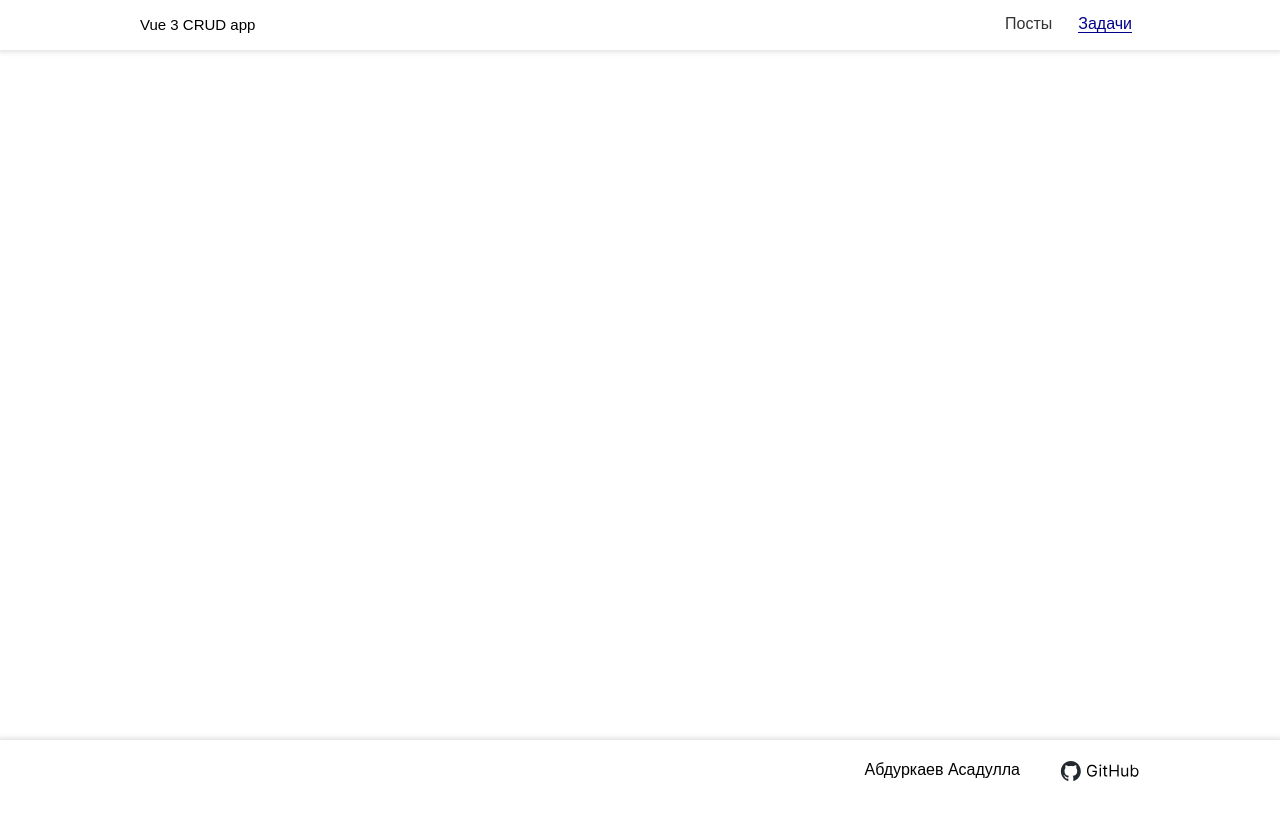
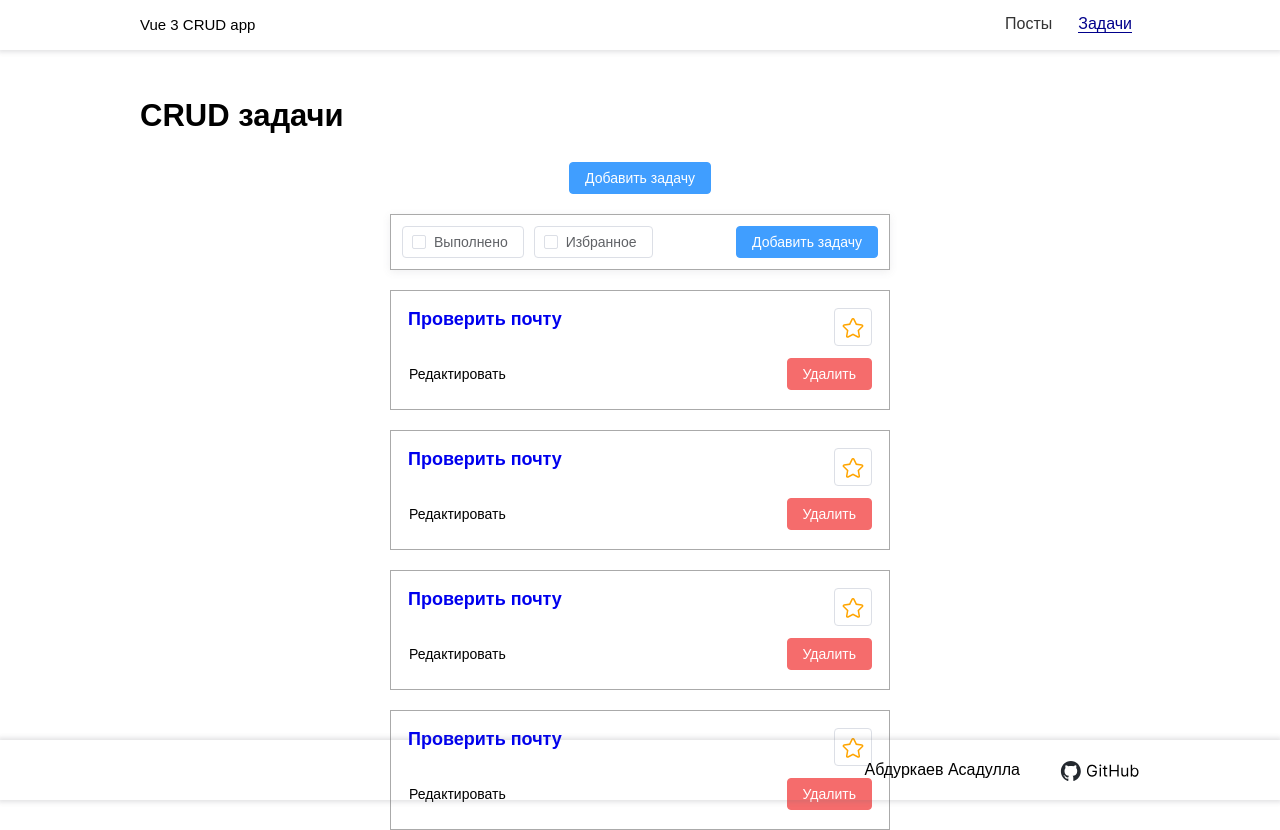
Before and after one commit to AlexandrPROTOS/vue-3-crud, a Vue app: page /tasks in a window 1280 px wide. Before the commit the page ends 800 px from the top, so only its background shows below. Built offline with nearby package versions, Linux system fonts and the light colour scheme.

Commit message:
process making basic structure of vue

```diff
--- a/src/App.vue
+++ b/src/App.vue
@@ -16,5 +16,18 @@ import { RouterView } from 'vue-router';
   <PageFooter />
 </template>
 
-<style lang="scss" scoped>
+<style lang="scss">
+main{
+  display: flex;
+  flex-direction: column;
+  margin-top: 48px;
+}
+
+.view-header{
+  margin: 0;
+  padding: 0;
+  font-size: 31px;
+  line-height: 36px;
+  color: rgb(0 0 0 );
+}
 </style>
--- /dev/null
+++ b/src/components/PostItem.vue
@@ -0,0 +1,48 @@
+<script setup>
+import { RouterLink } from 'vue-router';
+
+</script>
+
+<template>
+  <li class="posts-view__item post">
+    <RouterLink to="/postDetails" class="post__router-link">
+      <h3 class="post__name">
+        sunt aut facere repellat provident occaecati
+        excepturi optio reprehenderit
+      </h3>
+      <p class="post__text">Lorem ipsum dolor sit amet consectetur adipisicing elit. Dolor accusantium eius commodi modi est voluptatibus veniam maxime. Illo ab vel odio neque delectus molestiae, repellat aperiam facilis architecto doloremque nulla?</p>
+      <p class="post__id">user id:<span> 1</span></p>
+    </RouterLink>
+  </li>
+</template>
+
+<style lang="scss" scoped>
+
+.post{
+  width: calc(50% - 10px);
+
+  &__router-link{
+    display: flex;
+    flex-direction: column;
+    min-height: 186px;
+    padding: 17px;
+    gap: 16px;
+    text-decoration: none;
+    color: black;
+    cursor: pointer;
+    border: 1px solid rgb(170 170 170);
+  }
+
+  &__name,
+  &__text,
+  &__id{
+    margin: 0;
+    padding: 0;
+  }
+
+  &__id{
+    margin-left: auto;
+  }
+}
+
+</style>
--- /dev/null
+++ b/src/components/TaskItem.vue
@@ -0,0 +1,75 @@
+<script setup>
+
+</script>
+
+<template>
+  <li class="tasks-view__item task">
+    <RouterLink to="/taskDetails" class="task__router-link">
+      <div class="task__line1">
+        <h3 class="task__name">Проверить почту</h3>
+        <ElButton size="large" class="task__btn-favorite" />
+      </div>
+      <div class="task__line2">
+        <el-button type="text" class="task__btn-edit">Редактировать</el-button>
+        <el-button type="danger">Удалить</el-button>
+      </div>
+    </RouterLink>
+  </li>
+</template>
+
+<style lang="scss" scoped>
+
+.task{
+  border: 1px solid rgb(170 170 170);
+
+  &__router-link{
+    display: flex;
+    flex-direction: column;
+    min-height: 118px;
+    padding: 17px;
+    text-decoration: none;
+  }
+
+  &__router-link:visited{
+    color: black;
+  }
+
+  &__line1,
+  &__line2{
+  display: flex;
+  justify-content: space-between;
+  }
+
+  &__line1{
+  height: 38px;
+  }
+
+  &__name{
+  margin: 0;
+  padding: 0;
+  font-size: 18px;
+  line-height: 22px;
+  }
+
+  &__btn-favorite{
+    width: 38px;
+    height: 38px;
+    padding: 0;
+    font-size: 0;
+    background-image: url('../assets/icons/isfavoriteFalse.svg');
+    background-position: center;
+    background-repeat: no-repeat;
+  }
+
+  &__line2{
+  height: 32px;
+  margin-top: 12px;
+  }
+
+  &__btn-edit{
+    color: black;
+  }
+}
+
+
+</style>
--- a/src/main.js
+++ b/src/main.js
@@ -1,4 +1,4 @@
-import './assets/main.css';
+import './assets/main.scss';
 
 import { createPinia } from 'pinia';
 import { createApp } from 'vue';
--- a/src/router/index.js
+++ b/src/router/index.js
@@ -1,5 +1,8 @@
 import { createRouter, createWebHistory } from 'vue-router';
-import Posts from '../views/Posts.vue';
+import PostDetails from '../views/PostDetailsView.vue';
+import Posts from '../views/PostsView.vue';
+import TaskDetails from '../views/TaskDetailsView.vue';
+import Tasks from '../views/TasksView.vue';
 
 const router = createRouter({
   history: createWebHistory(import.meta.env.BASE_URL),
@@ -12,10 +15,17 @@ const router = createRouter({
     {
       path: '/tasks',
       name: 'tasks',
-      // route level code-splitting
-      // this generates a separate chunk (About.[hash].js) for this route
-      // which is lazy-loaded when the route is visited.
-      component: () => import('../views/Tasks.vue'),
+      component: Tasks,
+    },
+    {
+      path: '/postDetails',
+      name: 'postDetails',
+      component: PostDetails,
+    },
+    {
+      path: '/taskDetails',
+      name: 'taskDetails',
+      component: TaskDetails,
     },
   ],
 });
--- /dev/null
+++ b/src/views/PostDetailsView.vue
@@ -0,0 +1,49 @@
+<script setup></script>
+
+<template>
+  <h2
+    class="post-details
+  view-header"
+  >
+    Детальная страница поста
+  </h2>
+  <div class="post-details__box">
+    <h3 class="post-details__title">Title: {{ title }}</h3>
+    <p class="post-details__body">Body: {{ body }}</p>
+    <p class="post-details__id">user id: {{ id }}</p>
+  </div>
+</template>
+
+<style lang="scss" scoped>
+
+.post-details__box{
+  display: flex;
+  flex-direction: column;
+  margin-top: 28px;
+  gap: 20px;
+}
+
+.post-details__title,
+.post-details__body,
+.post-details__id{
+  margin: 0;
+  padding: 0;
+}
+
+.post-details__title{
+  font-size: 21px;
+  line-height: 26px;
+}
+
+.post-details__body{
+  max-width: 783px;
+  font-size: 20px;
+  line-height: 24px;
+}
+
+.post-details__id{
+  font-size: 16px;
+  line-height: 18px;
+  text-align: right;
+}
+</style>
--- a/src/views/Posts.vue
+++ /dev/null
@@ -1,3 +0,0 @@
-<template></template>
-
-<style></style>
--- /dev/null
+++ b/src/views/PostsView.vue
@@ -0,0 +1,49 @@
+<script setup>
+import PostItem from '@/components/PostItem.vue';
+
+</script>
+
+]<template>
+  <h2 class="view-header posts-view">Получение списка всех постов</h2>
+
+  <ul class="posts-view__list">
+    <PostItem />
+    <PostItem />
+    <PostItem />
+    <PostItem />
+  </ul>
+
+  <el-button
+    type="primary"
+    size="large"
+    class="posts-view__btn"
+  >
+    Загрузить страницу <span>2</span>
+  </el-button>
+</template>
+
+<style lang="scss" scoped>
+
+.posts-view{
+  &__list{
+    display: flex;
+    flex-wrap: wrap;
+    list-style: none;
+    margin: 0;
+    margin-top: 28px;
+    padding: 0;
+    gap: 20px;
+  }
+
+  &__btn{
+    margin-top: 20px;
+    margin-right: auto;
+    margin-left: auto;
+    cursor: pointer;
+  }
+
+}
+
+
+
+</style>
--- /dev/null
+++ b/src/views/TaskDetailsView.vue
@@ -0,0 +1,22 @@
+<script setup></script>
+
+<template>
+  <h2 class="view-header task-details">Детальная страница задачи</h2>
+  <form class="task-details__form">
+    <ElInput />
+    <ElCheckbox />
+    <ElCheckbox />
+    <div>
+      <ElButton />
+      <ElButton />
+    </div>
+  </form>
+</template>
+
+<style lang="scss" scoped>
+.task-details{
+  &__form{
+    margin-top: 28px;
+  }
+}
+</style>
--- a/src/views/Tasks.vue
+++ /dev/null
@@ -1,4 +0,0 @@
-<script setup></script>
-
-<template>
-</template>
--- /dev/null
+++ b/src/views/TasksView.vue
@@ -0,0 +1,103 @@
+<script setup>
+import TaskItem from '@/components/TaskItem.vue';
+</script>
+
+<template>
+  <h2 class="view-header tasks-view">CRUD задачи</h2>
+
+  <div class="tasks-view__box">
+    <el-button
+      type="primary"
+      size="default"
+      class="tasks-view__btn"
+    >
+      Добавить задачу
+    </el-button>
+
+    <div class="tasks-view__control">
+      <div class="tasks-view__control-checkboxes">
+        <ElCheckbox
+          size="default"
+          label="Выполнено"
+          border
+          class="tasks-view__checkbox"
+        />
+        <ElCheckbox
+          size="default"
+          label="Избранное"
+          border
+          class="tasks-view__checkbox"
+        />
+      </div>
+
+      <el-button
+        type="primary"
+        size="default"
+        class="tasks-view__btn btn__task-edit"
+      >
+        Добавить задачу
+      </el-button>
+    </div>
+
+    <ul class="tasks-view__list">
+      <TaskItem />
+      <TaskItem />
+      <TaskItem />
+      <TaskItem />
+    </ul>
+  </div>
+</template>
+
+<style lang="scss" scoped>
+
+.tasks-view{
+  &__box{
+    display: flex;
+    flex-direction: column;
+    justify-content: center;
+    width: 100%;
+    max-width: 500px;
+    margin-top: 28px;
+    margin-right: auto;
+    margin-left: auto;
+    gap: 20px;
+  }
+
+  &__btn{
+    margin-right: auto;
+    margin-left: auto;
+  }
+
+  &__control{
+    display: flex;
+    flex-direction: row;
+    padding: 11px;
+    border: 1px solid rgb(170 170 170);
+    box-shadow: 0 2px 8px rgb(100 100 111 / 0.1);
+  }
+
+  &__control-checkboxes{
+    display: flex;
+    flex-direction: row;
+    gap: 10px;
+  }
+
+  &__checkbox{
+    margin: 0;
+  }
+
+  &__list{
+    display: flex;
+    list-style: none;
+    margin: 0;
+    padding: 0;
+    gap: 20px;
+    flex-flow: column wrap;
+  }
+}
+
+.btn__task-edit{
+  margin-right: 0;
+}
+
+</style>
```
Also changed, not shown: src/assets/icons/isfavoriteFalse.svg (added), src/assets/icons/isfavoriteTrue.svg (added), src/assets/main.scss (renamed from src/assets/main.css).
